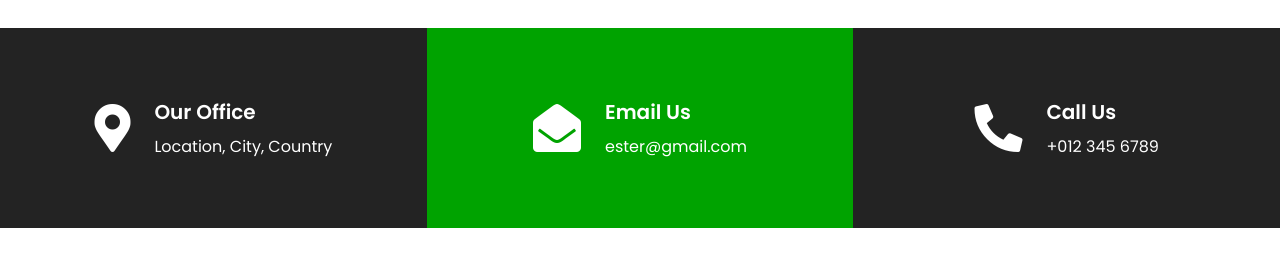
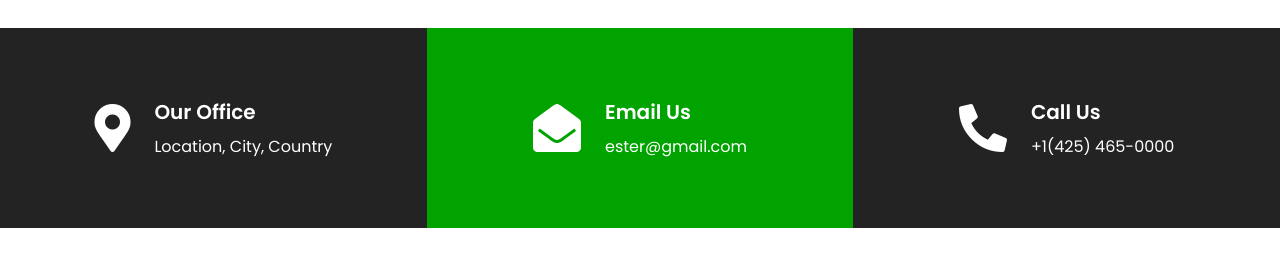
Before and after one commit to fayzullo1501/Organic-Estate, a plain HTML site: page index.html in a window 1280 px wide. Shown: the part 2460-2714 px from the top of the page. Drawn offline with nearby package versions, Linux system fonts and the light colour scheme.

Commit message:
Update index.html

```diff
--- a/index.html
+++ b/index.html
@@ -256,7 +256,8 @@
                     <i class="fa fa-3x fa-phone-alt  mr-4"></i>
                     <div class="">
                         <h5 class="mb-2">Call Us</h5>
-                        <p class="m-0">+012 345 6789</p>
+                        <p class="m-0">
++1(425) 465-0000</p>
                     </div>
                 </div>
             </div>
```
